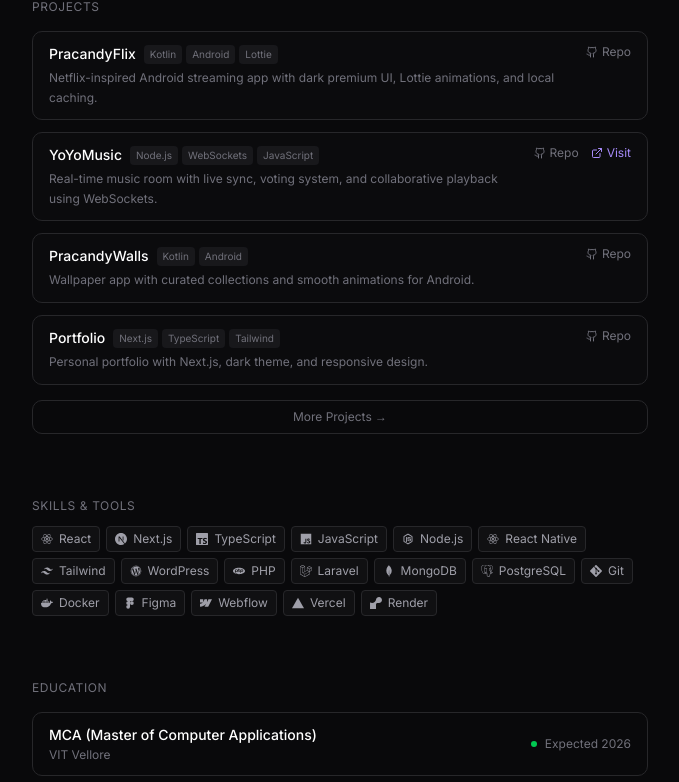
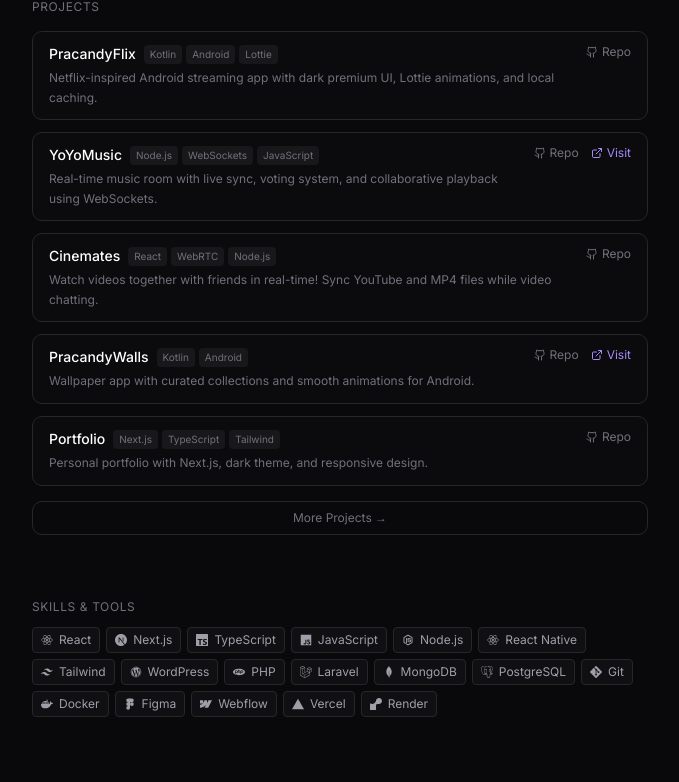
Before and after one commit to Swotboysandy/Portfolio, a Next.js app: page / in a window 1280 px wide. Shown: the part 884-1666 px from the top of the page, without its empty margins (300-979 px from the left). Built offline with nearby package versions, Linux system fonts and the light colour scheme.

Commit message:
Add Cinemates project and PracandyWalls live link

```diff
--- a/src/app/components/home/featured-work/index.tsx
+++ b/src/app/components/home/featured-work/index.tsx
@@ -20,10 +20,17 @@
             liveUrl: "https://yoyomusic.onrender.com/"
         },
         {
+            title: "Cinemates",
+            description: "Watch videos together with friends in real-time! Sync YouTube and MP4 files while video chatting.",
+            tech: ["React", "WebRTC", "Node.js"],
+            repoUrl: "https://github.com/Swotboysandy/cinemates"
+        },
+        {
             title: "PracandyWalls",
             description: "Wallpaper app with curated collections and smooth animations for Android.",
             tech: ["Kotlin", "Android"],
-            repoUrl: "https://github.com/Swotboysandy/pracandywalls"
+            repoUrl: "https://github.com/Swotboysandy/pracandywalls",
+            liveUrl: "https://pracandywalls.vercel.app/"
         },
         {
             title: "Portfolio",
```
